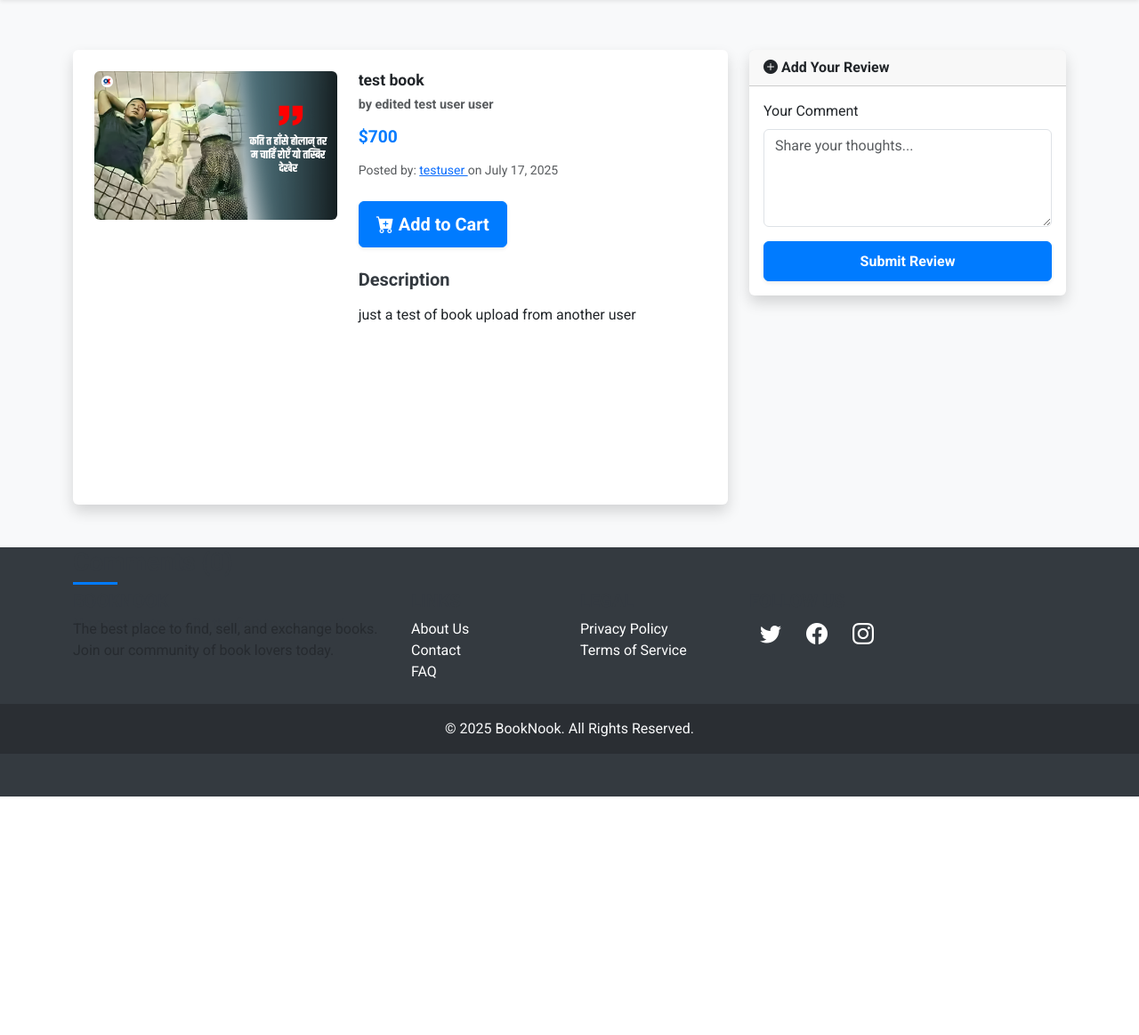
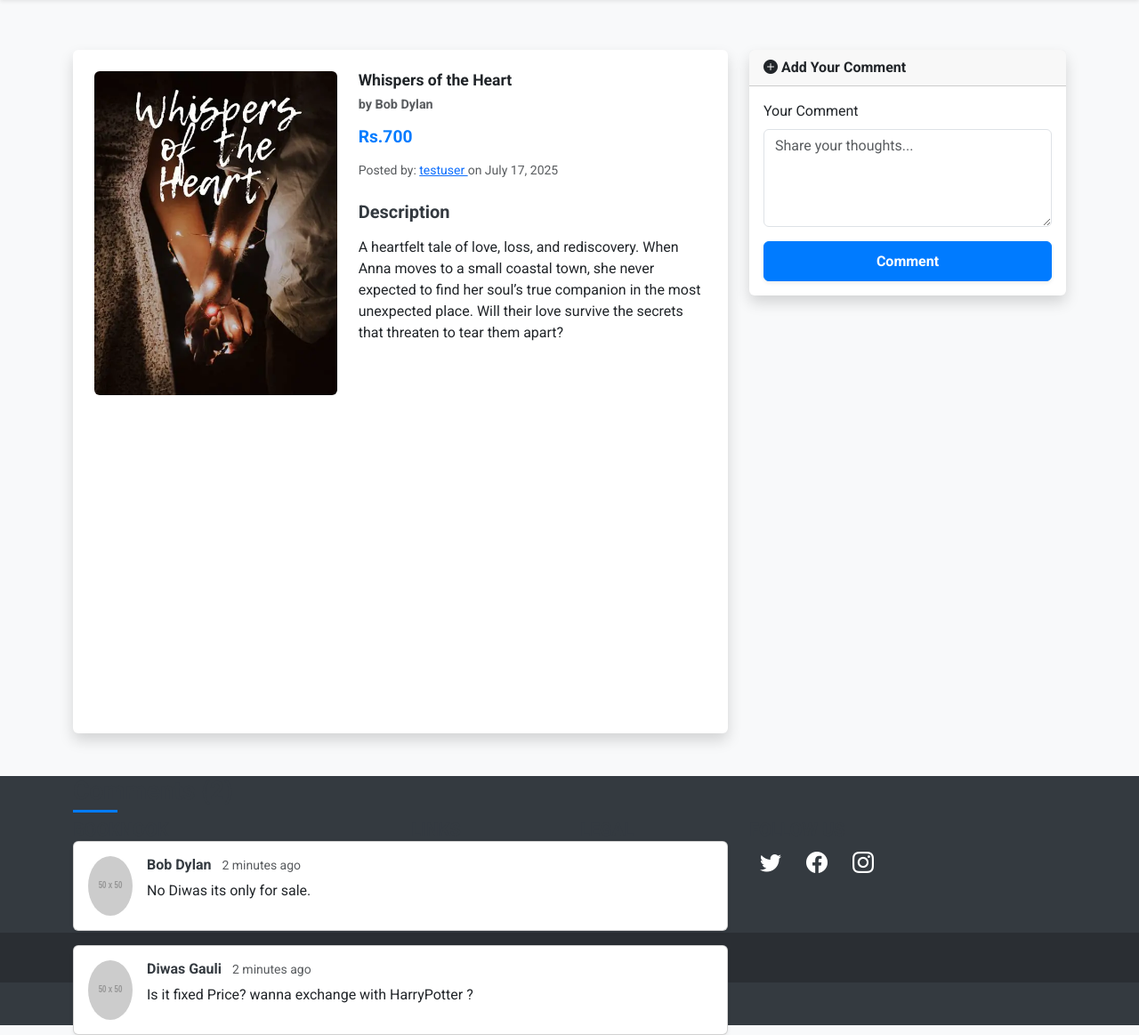
Before and after one commit to diwashgauli/BookNook-django, a Django app: page /books/5/ in a window 1280 px wide. Shown: the part 62-1225 px from the top of the page at 89% size. Before the commit the page ends 957 px from the top, so only its background shows below. Run offline with Django 5.2, Linux system fonts and the light colour scheme; data comes from the database, SQL or seed files in the repository; grey boxes labelled with a size stand in for pictures from a placeholder-image service; some libraries are stand-ins or nearby versions.

Commit message:
reformat templates and other files also implemented subscription form for user.

```diff
--- a/booknook/models.py
+++ b/booknook/models.py
@@ -69,3 +69,12 @@
 
     def __str__(self):
         return f'Comment by {self.user.username} on {self.post.title}'
+
+
+
+class Subscriber(models.Model):
+    email = models.EmailField(unique=True)
+    subscribed_at = models.DateTimeField(auto_now_add=True)
+
+    def __str__(self):
+        return self.email
--- a/booknook/urls.py
+++ b/booknook/urls.py
@@ -15,6 +15,7 @@
     path('profile/<str:username>/', views.UserProfileView.as_view(), name='user_profile'),
     path("all-categories/",views.CategoryListView.as_view(),name="all-categories"),
      path('category/<int:category_id>/', views.PostByCategoryView.as_view(), name='post-by-category'),
+     path('subscribe/', views.SubscribeView.as_view(), name='subscribe'),
 
 
 
--- a/booknook/views.py
+++ b/booknook/views.py
@@ -1,26 +1,22 @@
-from django.shortcuts import render
+from django.shortcuts import render, redirect
 from django.db.models import Q
-from django.views.generic import ListView
-from .models import Post  # your book model
+from django.views.generic import ListView, CreateView, DeleteView, UpdateView, DetailView, TemplateView
+from django.views import View
+from django.core.paginator import Paginator, PageNotAnInteger
+from django.contrib.auth.mixins import LoginRequiredMixin, UserPassesTestMixin
+from django.urls import reverse_lazy
+from django.contrib import messages
+from django.contrib.auth.models import User
 
-from django.views.generic import TemplateView
-from .models import Post,Category
-from django.contrib.auth.mixins import LoginRequiredMixin
-from django.urls import reverse_lazy
+from .models import Post, Comment, Category
+from .forms import PostForm, CommentForm, SubscriberForm, EditProfileForm
 
-from django.views.generic import ListView,CreateView,DeleteView,UpdateView,DetailView
-from .models import Post,Comment
-from booknook.forms import PostForm,CommentForm
-from django.contrib.auth.mixins import LoginRequiredMixin, UserPassesTestMixin
-from django.shortcuts import redirect
-from django.contrib.auth.models import User
-from .forms import EditProfileForm
 
 class HomeView(ListView):
     model = Post
     template_name = 'book/home.html'
     context_object_name = 'all_books'
-    paginate_by = 3  # This must be inside the class, not outside
+    paginate_by = 3
 
     def get_queryset(self):
         return Post.objects.all()
@@ -32,52 +28,45 @@
         return context
 
 
-
-
 class MyProfileView(LoginRequiredMixin, ListView):
     model = Post
     template_name = 'book/my_profile.html'
     context_object_name = 'posts'
 
     def get_queryset(self):
-
         return Post.objects.filter(posted_by=self.request.user).order_by('-created_at')
 
 
 class PostCreateView(LoginRequiredMixin, CreateView):
     model = Post
     form_class = PostForm
-    template_name = 'book/post_create.html'  # create this template
-    success_url = reverse_lazy('my_profile')  # redirect to profile or other page
+    template_name = 'book/post_create.html'
+    success_url = reverse_lazy('my_profile')
 
     def form_valid(self, form):
-        form.instance.posted_by = self.request.user  # set the logged-in user as author
+        form.instance.posted_by = self.request.user
         return super().form_valid(form)
-
 
 
 class PostDeleteView(LoginRequiredMixin, UserPassesTestMixin, DeleteView):
     model = Post
-    template_name = 'book/post_confirm_delete.html'  # create this template
-    success_url = reverse_lazy('my_profile')
-
-    def test_func(self):
-        post = self.get_object()
-        # Allow delete only if the logged-in user is the owner (posted_by)
-        return post.posted_by == self.request.user
-
-
-
-class PostUpdateView(LoginRequiredMixin, UserPassesTestMixin, UpdateView):
-    model = Post
-    form_class = PostForm
-    template_name = 'book/post_edit.html'  # create this template
+    template_name = 'book/post_confirm_delete.html'
     success_url = reverse_lazy('my_profile')
 
     def test_func(self):
         post = self.get_object()
         return post.posted_by == self.request.user
 
+
+class PostUpdateView(LoginRequiredMixin, UserPassesTestMixin, UpdateView):
+    model = Post
+    form_class = PostForm
+    template_name = 'book/post_edit.html'
+    success_url = reverse_lazy('my_profile')
+
+    def test_func(self):
+        post = self.get_object()
+        return post.posted_by == self.request.user
 
 
 class PostDetailView(DetailView):
@@ -108,21 +97,13 @@
         return Post.objects.none()
 
 
-
-from django.views import View
-from django.shortcuts import render
-from django.core.paginator import Paginator, PageNotAnInteger
-from django.db.models import Q
-from .models import Post
-
 class BookSearchView(View):
     template_name = "book/search_results.html"
 
     def get(self, request, *args, **kwargs):
         query = request.GET.get("query", "")
-
         book_list = Post.objects.filter(
-            (Q(title__icontains=query) | Q(author_name__icontains=query))
+            Q(title__icontains=query) | Q(author_name__icontains=query)
         ).order_by("-created_at")
 
         page = request.GET.get("page", 1)
@@ -150,26 +131,21 @@
             },
         )
 
+
 class CommentView(View):
     def post(self, request, *args, **kwargs):
         post_id = request.POST["post"]
-
         form = CommentForm(request.POST)
         if form.is_valid():
             comment = form.save(commit=False)
             comment.user = request.user
-            comment.post_id = post_id  # assign the post here
+            comment.post_id = post_id
             comment.save()
             return redirect("post_detail", post_id)
         else:
             post = Post.objects.get(pk=post_id)
-            popular_posts = Post.objects.filter(
-                published_at__isnull=False, status="active"
-            ).order_by("-published_at")[:5]
-
-            trending_posts = Post.objects.filter(
-                published_at__isnull=False, status="active"
-            ).order_by("-views")[:5]
+            popular_posts = Post.objects.filter(published_at__isnull=False, status="active").order_by("-published_at")[:5]
+            trending_posts = Post.objects.filter(published_at__isnull=False, status="active").order_by("-views")[:5]
 
             return render(
                 request,
@@ -182,16 +158,15 @@
                 },
             )
 
+
 class EditProfileView(LoginRequiredMixin, UpdateView):
     model = User
     form_class = EditProfileForm
     template_name = 'accounts/edit_profile.html'
-    success_url = reverse_lazy('my_profile')  # Change to your actual profile page name
+    success_url = reverse_lazy('my_profile')
 
     def get_object(self, queryset=None):
         return self.request.user
-
-
 
 
 class UserProfileView(View):
@@ -201,26 +176,30 @@
         return render(request, 'book/user_profile.html', {'profile_user': user, 'books': books})
 
 
-
-
 class CategoryListView(ListView):
-    model=Category
-    template_name="book/categories.html"
-    context_object_name="categories"
-
+    model = Category
+    template_name = "book/categories.html"
+    context_object_name = "categories"
 
 
 class PostByCategoryView(ListView):
     model = Post
-    template_name="book/list.html"
-    context_object_name="posts"
-    paginate_by=3
-
+    template_name = "book/list.html"
+    context_object_name = "posts"
+    paginate_by = 3
 
     def get_queryset(self):
         query = super().get_queryset()
-        query = query.filter(
-    category__id=self.kwargs["category_id"],
+        query = query.filter(category__id=self.kwargs["category_id"]).order_by("-created_at")
+        return query
 
-).order_by("-created_at")
-        return query
+
+class SubscribeView(View):
+    def post(self, request):
+        form = SubscriberForm(request.POST)
+        if form.is_valid():
+            form.save()
+            messages.success(request, "Subscribed!")
+        else:
+            messages.error(request, "Invalid or duplicate email.")
+        return redirect('home')
--- a/templates/book/categories.html
+++ b/templates/book/categories.html
@@ -12,7 +12,7 @@
             <div class="card-body text-center">
                 <h5 class="card-title mb-2">{{ category.name }}</h5>
                 <p class="card-text text-muted small">
-                    {{ category.description|default:"No description available." }}
+
                 </p>
             </div>
         </div>
--- a/templates/book/list.html
+++ b/templates/book/list.html
@@ -29,7 +29,7 @@
         {% endfor %}
     </div>
 
-    <!-- Pagination (include from book/pagination.html) -->
+
     {% include "book/pagination.html" %}
 
     {% else %}
--- a/templates/book/post_detail.html
+++ b/templates/book/post_detail.html
@@ -2,7 +2,6 @@
 
 {% block content %}
 
-<!-- Main Content -->
 <div class="container mt-5">
     <div class="row">
         <div class="col-lg-8">
@@ -18,9 +17,9 @@
                         <h5 class="card-author text-muted">by {{ post.posted_by.get_full_name|default:post.posted_by.username }}</h5>
 
                         {% if post.trade_condition == 'sale' %}
-                            <p class="card-price display-5 my-3">${{ post.price|default:"N/A" }}</p>
+                            <p class="card-price display-5 my-3">Rs.{{ post.price|default:"N/A" }}</p>
                         {% else %}
-                            <p class="card-price display-5 my-3">For Exchange</p>
+                            <p class="card-price display-5 my-3">For Exchange: {{post.exchange_with}}</p>
                         {% endif %}
 
                         <p class="small text-muted">
@@ -32,18 +31,16 @@
                         </p>
 
                         <!-- Action Buttons -->
+                        {% if request.user == post.posted_by %}
                         <div class="d-grid gap-2 d-md-block my-4">
-                            <a href="#" class="btn btn-primary btn-lg"><i class="bi bi-cart-plus-fill"></i> Add to Cart</a>
-
-                            {% if request.user == post.posted_by %}
                             <a href="{% url 'edit_post' post.pk %}" class="btn btn-outline-primary">
                                 <i class="bi bi-pencil-square"></i> Edit
                             </a>
                             <a href="{% url 'delete_post' post.pk %}" class="btn btn-outline-danger">
                                 <i class="bi bi-trash-fill"></i> Delete
                             </a>
+                        </div>
                         {% endif %}
-                        </div>
 
                         <h5 class="mt-4">Description</h5>
                         <p>{{ post.description|linebreaks }}</p>
@@ -71,24 +68,22 @@
                     <p>No comments yet. Be the first to comment!</p>
                 {% endfor %}
             </div>
-
         </div>
 
         <!-- Sidebar -->
         <aside class="col-lg-4">
             <div class="sidebar">
                 <div class="card">
-                    <div class="card-header"><strong><i class="bi bi-plus-circle-fill"></i> Add Your Review</strong></div>
+                    <div class="card-header"><strong><i class="bi bi-plus-circle-fill"></i> Add Your Comment</strong></div>
                     <div class="card-body">
                         <form method="POST" action="{% url 'comment' %}">
                             {% csrf_token %}
                             <div class="mb-3">
                                 <label for="comment" class="form-label">Your Comment</label>
-                                <textarea name="content" class="form-control" id="comment" rows="4" placeholder="Share your thoughts..."></textarea>
+                                <textarea name="content" class="form-control" id="comment" rows="4" placeholder="Share your thoughts..." required></textarea>
                             </div>
-                            <!-- Include the post ID as a hidden input -->
                             <input type="hidden" name="post" value="{{ post.id }}">
-                            <button type="submit" class="btn btn-primary w-100">Submit Review</button>
+                            <button type="submit" class="btn btn-primary w-100">Comment</button>
                         </form>
                     </div>
                 </div>
```
Also changed, not shown: booknook/forms.py (+10 -1 lines), templates/book/home.html (+26 -16 lines), booknook/migrations/0007_subscriber_delete_message.py (added), db.sqlite3, media/book_images/OIP.webp (added). Lines whose indentation alone changed are shown as unchanged.
